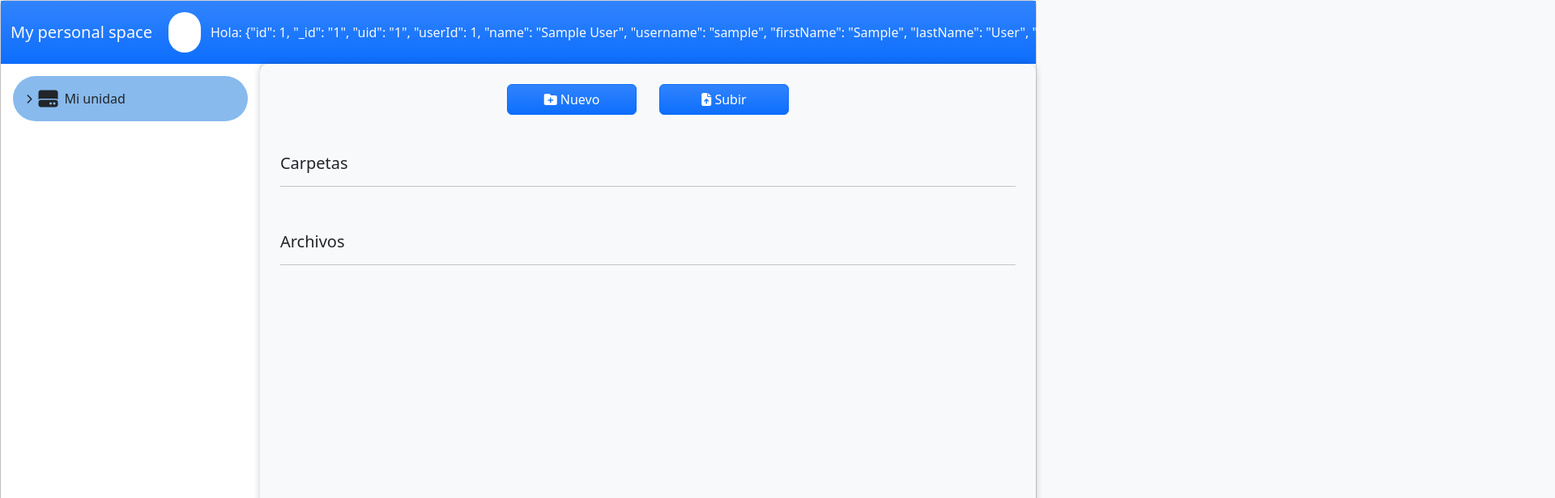
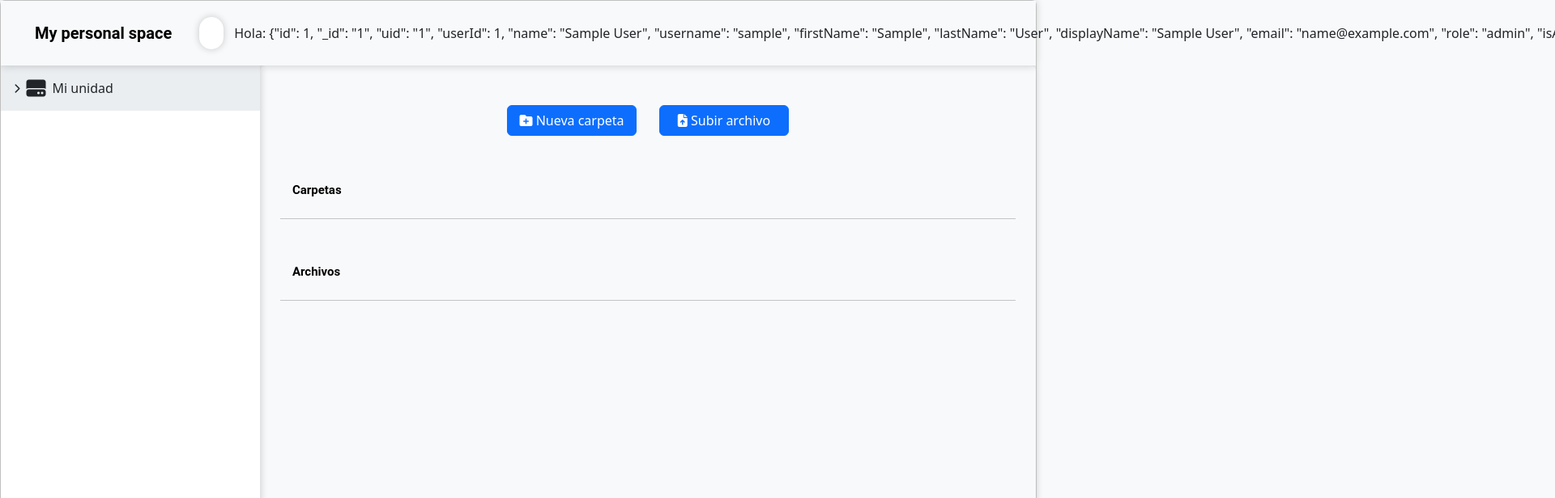
Before and after one commit to blackcoderweb/mypersonalspace, a React (Vite) app: page /#/dashboard in a window 1280 px wide. Shown: the top 616 px of the page at 81% size, 1920 px wide, since content can reach past the window. Built offline with nearby package versions, Linux system fonts and the light colour scheme; sample sign-in values are in the browser's storage.

Commit message:
Estilos actualizados

```diff
--- a/src/components/UploadModal.jsx
+++ b/src/components/FileModal.jsx
@@ -3,9 +3,13 @@ import Button from "react-bootstrap/Button";
 import Form from "react-bootstrap/Form";
 import Modal from "react-bootstrap/Modal";
 import { useDispatch, useSelector } from "react-redux";
-import { updateParentFolder, uploadFile } from "../features/fileSystem/fileSystemSlice";
+import {
+  updateParentFolder,
+  uploadFile,
+} from "../features/fileSystem/fileSystemSlice";
+import PropTypes from "prop-types";
 
-export const UploadModal = () => {
+export const FileModal = ({ action, title, label }) => {
   const [show, setShow] = useState(false);
 
   const handleClose = () => setShow(false);
@@ -20,31 +24,44 @@ export const UploadModal = () => {
 
   const handleUploadFile = () => {
     if (selectedFile) {
-      dispatch(uploadFile({ selectedFile, fileUrl, tags, parentFolder, ext: true }));
-      dispatch(updateParentFolder({parentFolder: parentFolder}));
+      dispatch(
+        uploadFile({ selectedFile, fileUrl, tags, parentFolder, ext: true })
+      );
+      dispatch(updateParentFolder({ parentFolder: parentFolder }));
       setShow(false);
       setSelectedFile("");
     }
-  }
+  };
+
+  const handleUpdateFile = () => {
+    alert("Voy a actualizar el archivo");
+  };
 
   return (
     <>
-      <Button
-        className="bg-primary bg-gradient"
-        style={{ width: "10rem" }}
-        onClick={handleShow}
-      >
-        <i className="fa-solid fa-file-arrow-up"></i> Subir
-      </Button>
+      {action === "upload" ? (
+        <Button
+          style={{ width: "10rem" }}
+          onClick={handleShow}
+        >
+          <i className="fa-solid fa-file-arrow-up"></i> Subir archivo
+        </Button>
+      ) : (
+        <div onClick={handleShow}>
+          <i className="fa-solid fa-file-pen"></i> Actualizar
+        </div>
+      )}
 
       <Modal show={show} onHide={handleClose}>
         <Modal.Header closeButton>
-          <Modal.Title>Subir archivo</Modal.Title>
+          <Modal.Title>
+            <h5>{title}</h5>
+          </Modal.Title>
         </Modal.Header>
         <Modal.Body>
           <Form>
             <Form.Group controlId="formFileMultiple" className="mb-3">
-              <Form.Label>Seleccione el archivo</Form.Label>
+              <Form.Label>{label}</Form.Label>
               <Form.Control
                 type="file"
                 onChange={(e) => {
@@ -71,7 +88,10 @@ export const UploadModal = () => {
           <Button variant="secondary" onClick={handleClose}>
             Cancelar
           </Button>
-          <Button variant="primary" onClick={handleUploadFile}>
+          <Button
+            variant="primary"
+            onClick={action === "upload" ? handleUploadFile : handleUpdateFile}
+          >
             Aceptar
           </Button>
         </Modal.Footer>
@@ -79,3 +99,9 @@ export const UploadModal = () => {
     </>
   );
 };
+
+FileModal.propTypes = {
+  action: PropTypes.string.isRequired,
+  title: PropTypes.string.isRequired,
+  label: PropTypes.string.isRequired,
+};
--- a/src/components/FolderModal.jsx
+++ b/src/components/FolderModal.jsx
@@ -7,6 +7,7 @@ import {
   createFolder,
   updateParentFolder,
 } from "../features/fileSystem/fileSystemSlice";
+import propTypes from "prop-types";
 
 export const FolderModal = ({ action, title, label, buttonText }) => {
   const dispatch = useDispatch();
@@ -42,11 +43,10 @@ export const FolderModal = ({ action, title, label, buttonText }) => {
     <>
       {action === "create" ? (
         <Button
-          className="bg-primary bg-gradient"
           style={{ width: "10rem" }}
           onClick={handleShow}
         >
-          <i className="fa-solid fa-folder-plus"></i> Nuevo
+          <i className="fa-solid fa-folder-plus"></i> Nueva carpeta
         </Button>
       ) : (
         <div onClick={handleShow}>
@@ -94,3 +94,10 @@ export const FolderModal = ({ action, title, label, buttonText }) => {
     </>
   );
 };
+
+FolderModal.propTypes = {
+  action: propTypes.string,
+  title: propTypes.string,
+  label: propTypes.string,
+  buttonText: propTypes.string,
+};
--- a/src/components/Hero.jsx
+++ b/src/components/Hero.jsx
@@ -1,6 +1,6 @@
 import Card from "react-bootstrap/Card";
 import { FolderModal } from "./FolderModal";
-import { UploadModal } from "./UploadModal";
+import { FileModal } from "./FileModal";
 import { Row, Col } from "react-bootstrap";
 import { FolderFileItem } from "./FolderFileItem";
 import { useSelector } from "react-redux";
@@ -20,14 +20,15 @@ export const Hero = () => {
         width: "calc(100% - 20rem)",
         height: "90vh",
         alignItems: "center",
+        paddingTop: "3rem",
       }}
     >
-      <Row className="d-flex gap-1 pt-4">
+      <Row className="d-flex gap-1">
         <Col xm={6}>
           <FolderModal action="create" title="Nueva carpeta" label="Nombre" buttonText="Crear"/>
         </Col>
         <Col xm={6}>
-          <UploadModal />
+          <FileModal action ="upload" title = "Subir archivo" label="Seleccionar archivo"/>
         </Col>
       </Row>
       <section id="folders-files" className="pt-5" style={{ width: "95%" }}>
@@ -35,14 +36,14 @@ export const Hero = () => {
         <hr />
         <Row xs={1} md={4} className="g-2 justify-content-md-center">
           {folders && folders.map((folder) => (
-            <FolderFileItem key={folder.id} item={folder} imageSrc="/images/folder.png" />
+            <FolderFileItem key={folder.id} type="carpeta" item={folder} imageSrc="/images/folder.png" />
           ))}
         </Row>
         <h5 className="pt-5">Archivos</h5>
         <hr />
         <Row xs={1} md={4} className="g-2 justify-content-md-center">
           {files && files.map((file) => (
-            <FolderFileItem key={file.id} item={file} imageSrc="/images/file.png" />
+            <FolderFileItem key={file.id} type="archivo" item={file} imageSrc="/images/file.png" />
           ))}
         </Row>
       </section>
--- a/src/components/MainNode.jsx
+++ b/src/components/MainNode.jsx
@@ -40,7 +40,7 @@ export const MainNode = () => {
               : "fa-solid fa-chevron-right fa-xs"
           }
         ></i>
-          <i className="fa-solid fa-hard-drive fa-xl" style={{ paddingLeft: "0.5rem", paddingRight: "0.5rem" }}></i>Mi unidad
+          <i className="fa-solid fa-hard-drive fa-xl" style={{ marginLeft: "0.5rem", marginRight: "0.5rem" }}></i>Mi unidad
         </Card.Body>
       </div>
       {expanded &&
--- a/src/components/Navigation.jsx
+++ b/src/components/Navigation.jsx
@@ -10,9 +10,9 @@ export const Navigation = () => {
   const {auth} = useAuth()
 
   return (
-      <Navbar id="navbar" expand="lg" className="bg-primary bg-gradient text-light" style={{ height: '10vh'}}>
+      <Navbar id="navbar" expand="lg" style={{ height: '10vh'}}>
         <Container fluid>
-          <Navbar.Brand className="text-light">My personal space</Navbar.Brand>
+          <Navbar.Brand className="logo">My personal space</Navbar.Brand>
           <Navbar.Toggle aria-controls="navbarScroll" />
           <Navbar.Collapse id="navbarScroll">
             <Nav
--- a/src/components/OptionsMenu.jsx
+++ b/src/components/OptionsMenu.jsx
@@ -3,19 +3,10 @@ import { FolderModal } from "./FolderModal";
 import { ShareModal } from "./ShareModal";
 import { DeleteModal } from "./DeleteModal";
 import Dropdown from "react-bootstrap/Dropdown";
+import PropTypes from "prop-types";
+import { FileModal } from "./FileModal";
 
 export const OptionsMenu = ({ type, name }) => {
-  const options = [
-    {
-      name: "Actualizar",
-      icon: "fa-solid fa-sync",
-    },
-    {
-      name: "Eliminar",
-      icon: "fa-solid fa-trash",
-    },
-  ];
-
   return (
     <>
       <NavDropdown
@@ -35,22 +26,29 @@ export const OptionsMenu = ({ type, name }) => {
           </div>
         }
       >
-        <NavDropdown.Item>
-          {type === "carpeta" ? (
+        {type === "carpeta" ? (
+          <NavDropdown.Item>
             <FolderModal
               action="update"
               title="Cambiar nombre"
               label="Nuevo nombre"
               buttonText="Actualizar"
             />
-          ) : (
-            <NavDropdown.Item>Actualizar {type}</NavDropdown.Item>
-          )}
-        </NavDropdown.Item>
+          </NavDropdown.Item>
+        ) : (
+          <NavDropdown.Item>
+            <FileModal
+              action="update"
+              title="Actualizar archivo"
+              label="Seleccionar nueva versión"
+            />
+          </NavDropdown.Item>
+        )}
+
         <NavDropdown.Item>
           <ShareModal type={type} name={name} />
         </NavDropdown.Item>
-        <Dropdown.Divider />
+        <Dropdown.Divider style={{width: "90%", margin: "0 auto"}} />
         <NavDropdown.Item>
           <DeleteModal type={type} name={name} />
         </NavDropdown.Item>
@@ -58,3 +56,8 @@ export const OptionsMenu = ({ type, name }) => {
     </>
   );
 };
+
+OptionsMenu.propTypes = {
+  type: PropTypes.string,
+  name: PropTypes.string,
+};
--- a/src/features/fileSystem/fileSystemSlice.js
+++ b/src/features/fileSystem/fileSystemSlice.js
@@ -82,7 +82,7 @@ const fileSystemSlice = createSlice({
         let files = state.fileSystemItems.root.unidad.files;
         if (files.length == 0) {
           state.fileSystemItems.root.unidad.files.push(file);
-          console.log(files)
+          //console.log(files)
         } else {
           if (existingName(files, selectedFile, ext)) {
             alert("Ya existe un archivo con este nombre en esta ubicación");
--- a/src/index.css
+++ b/src/index.css
@@ -6,28 +6,69 @@ body {
   min-height: 100vh;
   background-color: #f8f9fa;
 }
+
+#navbar{
+  background-color: #f8f9fa;
+  box-shadow: 0 0 10px rgba(0,0,0,0.2);
+  padding: 15px;
+  display: flex;
+  justify-content: space-between;
+  align-items: center;
+  width: 100%;
+  z-index: 2;
+}
+
+#navbar .logo {
+  font-size: 20px;
+  font-weight: 700;
+  color: #000;
+  padding: 10px 15px;
+  text-decoration: none;
+  font-family: 'Roboto', sans-serif;
+}
+
+h5{
+  font-size: 15px;
+  font-weight: 700;
+  color: #000;
+  padding: 10px 15px;
+  text-decoration: none;
+  font-family: 'Roboto', sans-serif;
+}
 .search-input{
+  border-radius: 50px;
   border: none;
-  border-radius: 50px;
-  padding: 10px 20px;
+  padding: 10px 15px;
+  box-shadow: 0 0 10px rgba(0,0,0,0.2);
+  transition: all 0.2s ease-in-out;
   outline: none;
-  transition: all 0.2s ease-in-out;
+  width: 100%;
+  background-color: #fff;
+  font-size: 15px;
+  font-family: 'Roboto', sans-serif;
+  color: #000;
+  height: 30px;
+  display: flex;
+  align-items: center;
+  justify-content: center;
 }
 
 .search-input:hover {
-  box-shadow: 0 0 10px rgba(0,0,0,0.5);
-  background-color: #fff;
+  box-shadow: 0 0 10px rgba(0,0,0,0.4);
+}
+
+#createFolder{
+  background-color:#ebeef1;
 }
 
 #aside {
   background-color: #fff;
   box-shadow: 0 0 10px rgba(0,0,0,0.2);
-  padding: 15px;
+  z-index: 1;
 }
 
 #hero {
   background-color: #fff;
-  border-radius: 10px;
   box-shadow: 0 0 10px rgba(0,0,0,0.2);
   display: flex;
   flex-direction: column;
@@ -39,29 +80,28 @@ body {
 }
 
 #mainNode:hover, #folderNode:hover {
-  border-radius: 50px;
-  background-color: #ebeef1;
+  cursor: pointer;
+  border-top: 2px solid #ebeef1;
+  border-bottom: 2px solid #ebeef1;
 }
 
-#fileItem, #folderItem {
-  padding: 5px;
+#folderFileItem {
+  padding: 10px;
   display: flex;
   align-items: center;
   transition: all 0.2s ease-in-out;
 }
 
-#fileItem:hover, #folderItem:hover {
-  box-shadow: 0 0 10px rgba(0,0,0,0.2);
+#folderFileItem:hover {
+  cursor: pointer;
+  box-shadow: 0 0 10px rgba(0,0,0,0.4)  ;
 }
 
 .selected {
-  background-color: #88baed;
-  border-radius: 50px;
+  background-color: #ebeef1;
 }
 
 .custom-dropdown {
-
-  margin-left: 5px;
   border-radius: 50px;
   background-color: aliceblue;
   transition: all 0.2s ease-in-out;
```
Also changed, not shown: src/components/FolderFileItem.jsx (+7 -6 lines), src/components/FolderNode.jsx (+17 -13 lines).
